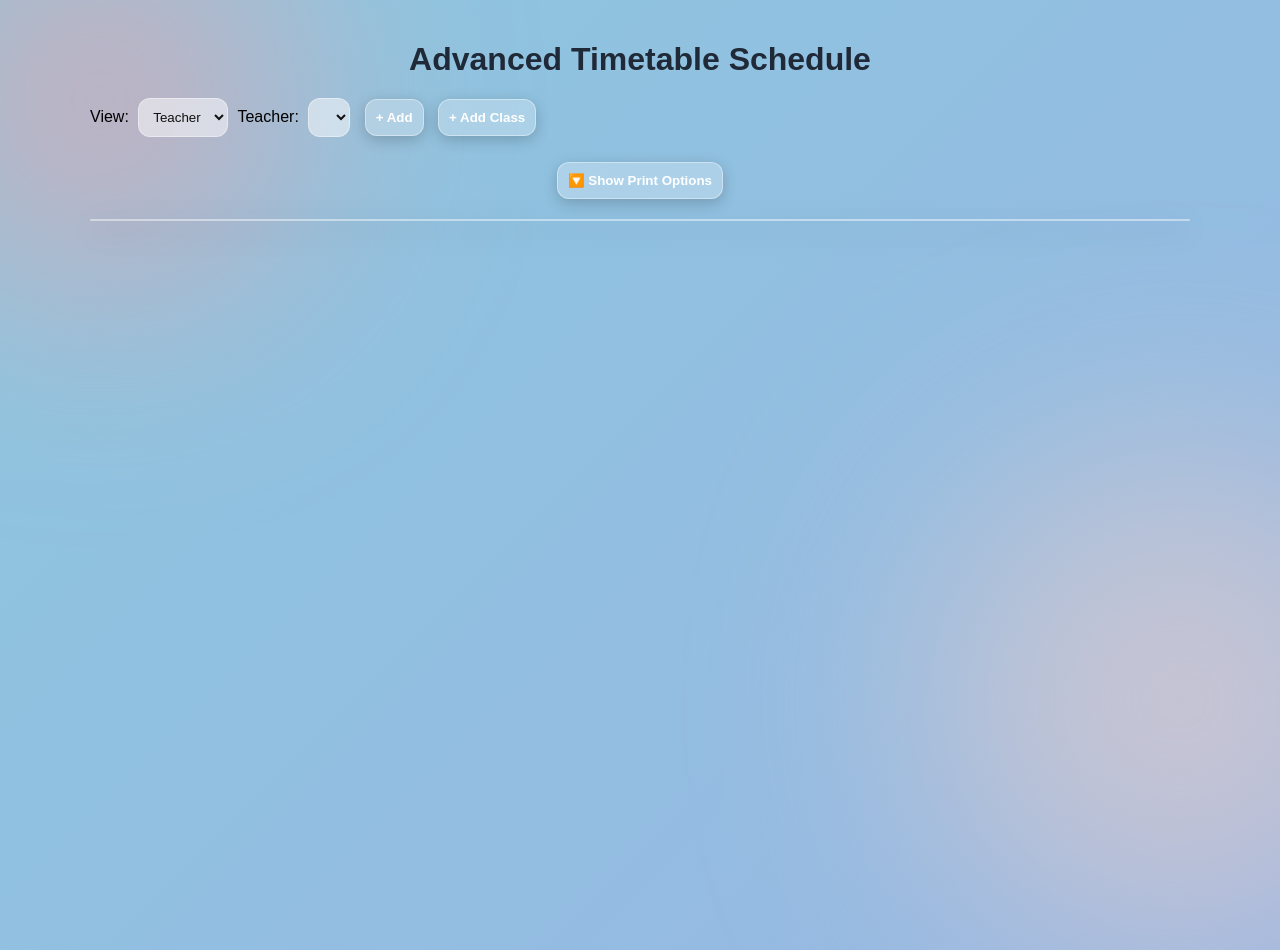
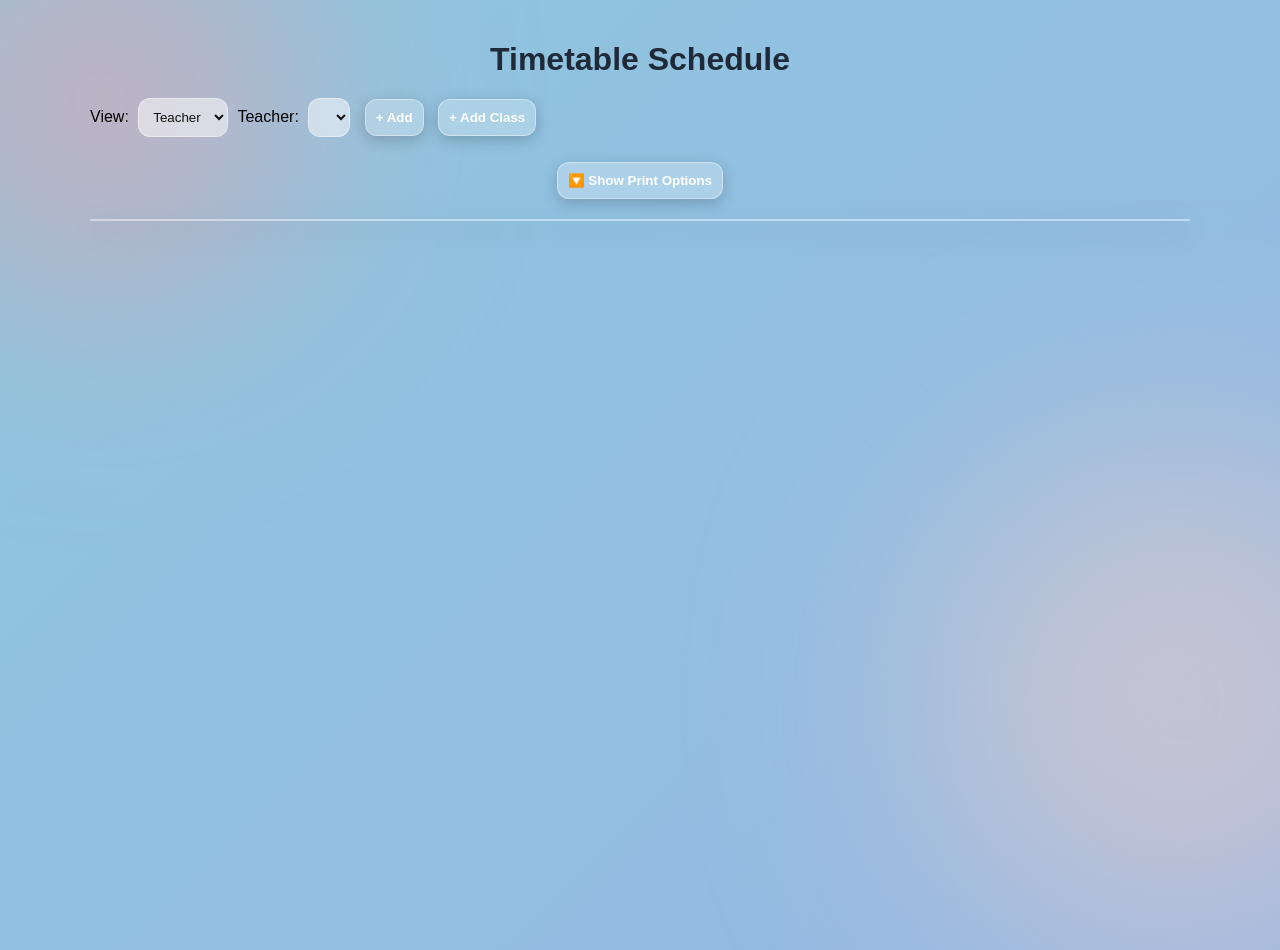
Before and after one commit to muqq04/great-academy, a website: page index.html in a window 1280 px wide. Shown: the top 950 px of the page. Drawn offline with Linux system fonts and the light colour scheme; no server answers.

Commit message:
Update index.html

```diff
--- a/index.html
+++ b/index.html
@@ -409,7 +409,7 @@
 </head>
 <body>
 <div class="container">
-    <h1>Advanced Timetable Schedule</h1>
+    <h1>Timetable Schedule</h1>
     <div>
         <label>View:</label>
         <select id="viewSelect">
```
